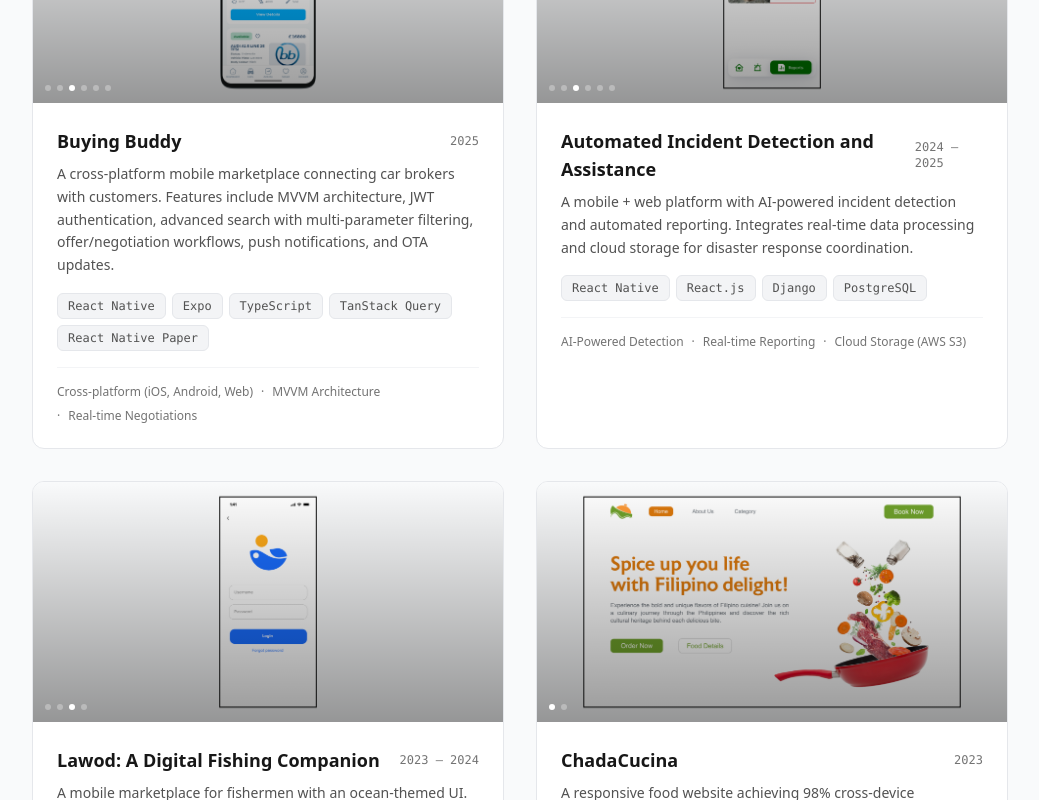
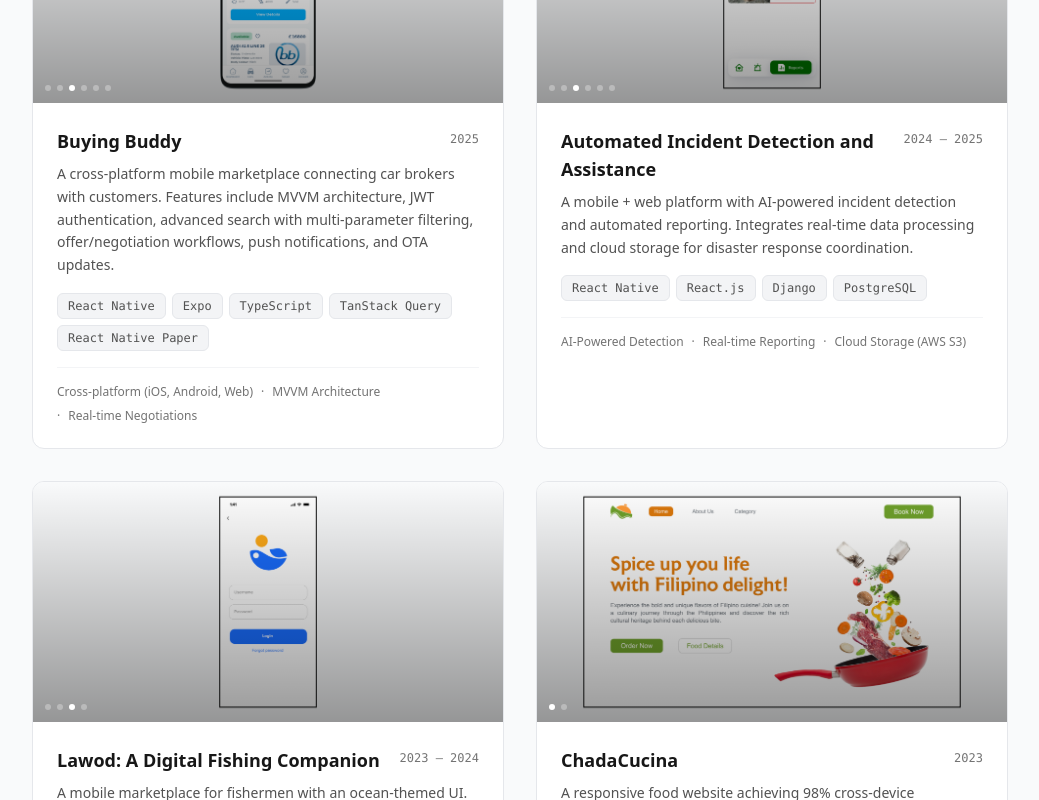
Before and after one commit to chrstnmctngy/Portfolio, a React (Vite) app: page / in a window 1280 px wide. Shown: the part 3940-4740 px from the top of the page, without its empty margins (120-1159 px from the left). Built offline with nearby package versions, Linux system fonts and the light colour scheme.

Commit message:
Fix issue on the spacing

```diff
--- a/src/components/Work.jsx
+++ b/src/components/Work.jsx
@@ -132,9 +132,9 @@ function ProjectCard({ project }) {
       )}
 
       <div className="p-6">
-        <div className="flex items-center justify-between mb-2">
-          <h3 className="text-lg font-semibold text-neutral-900 dark:text-white transition-colors">{project.title}</h3>
-          <span className="text-xs text-neutral-500 font-mono">{project.year}</span>
+        <div className="flex items-start justify-between gap-3 mb-2">
+          <h3 className="text-lg font-semibold text-neutral-900 dark:text-white transition-colors min-w-0">{project.title}</h3>
+          <span className="text-xs text-neutral-500 font-mono shrink-0 whitespace-nowrap pt-1">{project.year}</span>
         </div>
 
         <p className="text-neutral-600 dark:text-neutral-400 text-sm leading-relaxed mb-4 transition-colors">{project.desc}</p>
```
